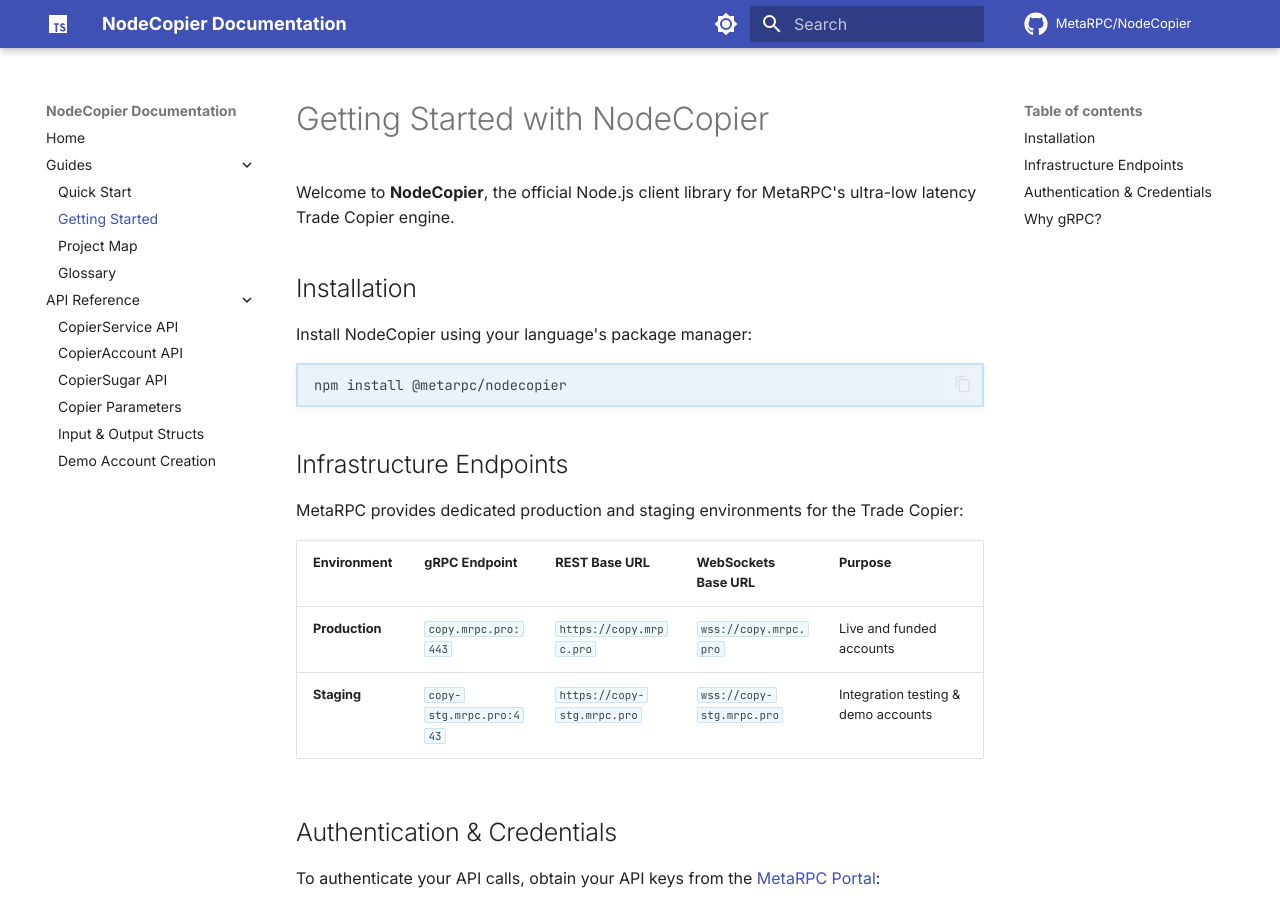
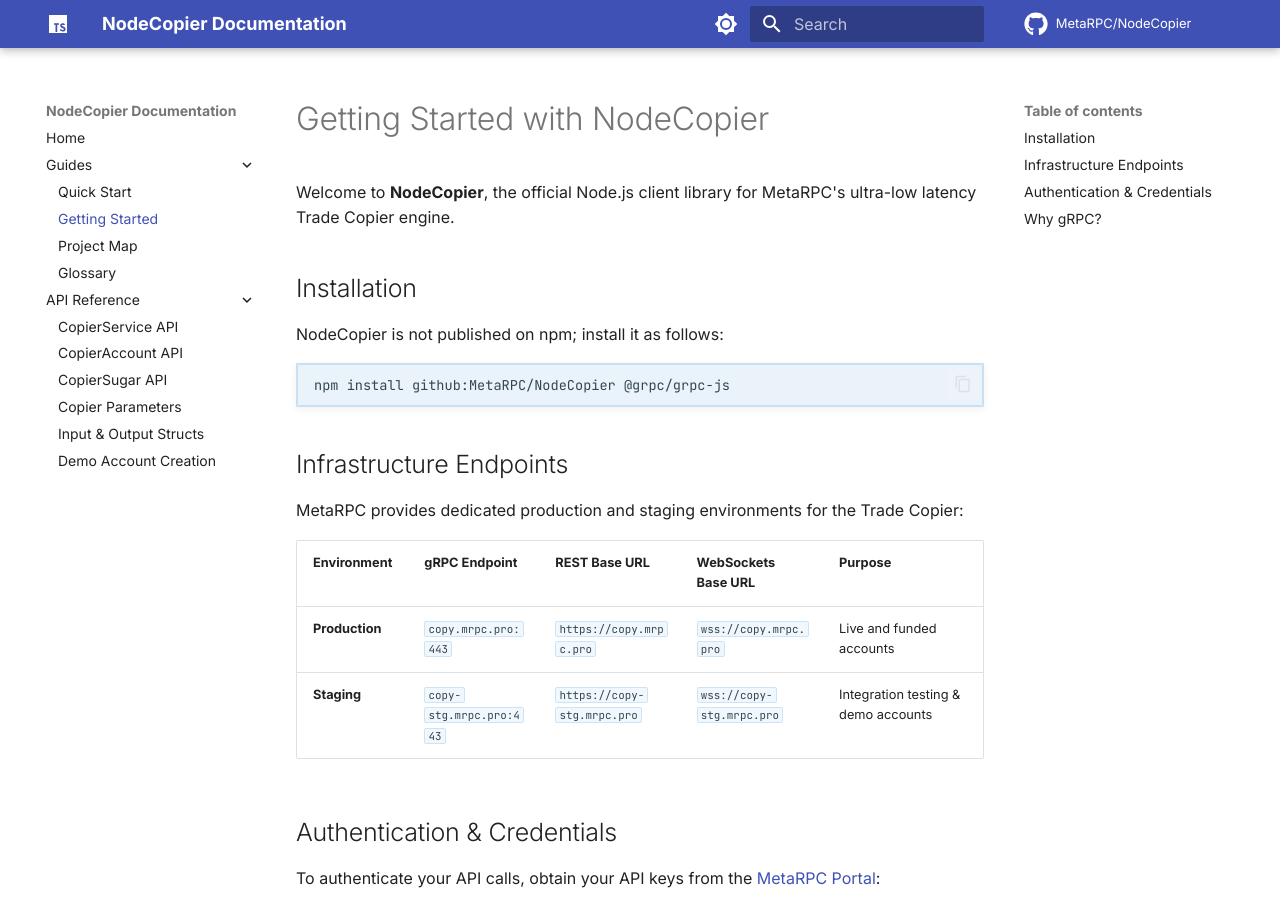
Before and after one commit to MetaRPC/NodeCopier, an MkDocs documentation site: the page built from docs/All_Guides/GETTING_STARTED.md, in a window 1280 px wide and 900 px high. Built offline with MkDocs 1.6.1 and Material for MkDocs 9.7.7, drawn with Linux system fonts in a browser that asks for light colours; comment, search, counter and statistics services are not loaded.

Commit message:
docs: the install commands are the ones that work
The package is not on a package registry (vcpkg, crates.io, rubygems, NuGet, Maven Central, npm or PyPI as the case may be),
so the guide shows how it is installed from this repository. Same commands as the hub at https://mrpc.pro/sandbox-apis.

Co-Authored-By: Claude Sonnet 5.5 <noreply@anthropic.com>

````diff
--- a/docs/All_Guides/GETTING_STARTED.md
+++ b/docs/All_Guides/GETTING_STARTED.md
@@ -4,10 +4,10 @@ Welcome to **NodeCopier**, the official Node.js client library for MetaRPC's ult
 
 ## Installation
 
-Install NodeCopier using your language's package manager:
+NodeCopier is not published on npm; install it as follows:
 
 ```bash
-npm install @metarpc/nodecopier
+npm install github:MetaRPC/NodeCopier @grpc/grpc-js
 ```
 
 ## Infrastructure Endpoints
````
Also changed, not shown: README.md (+1 -1 lines).
